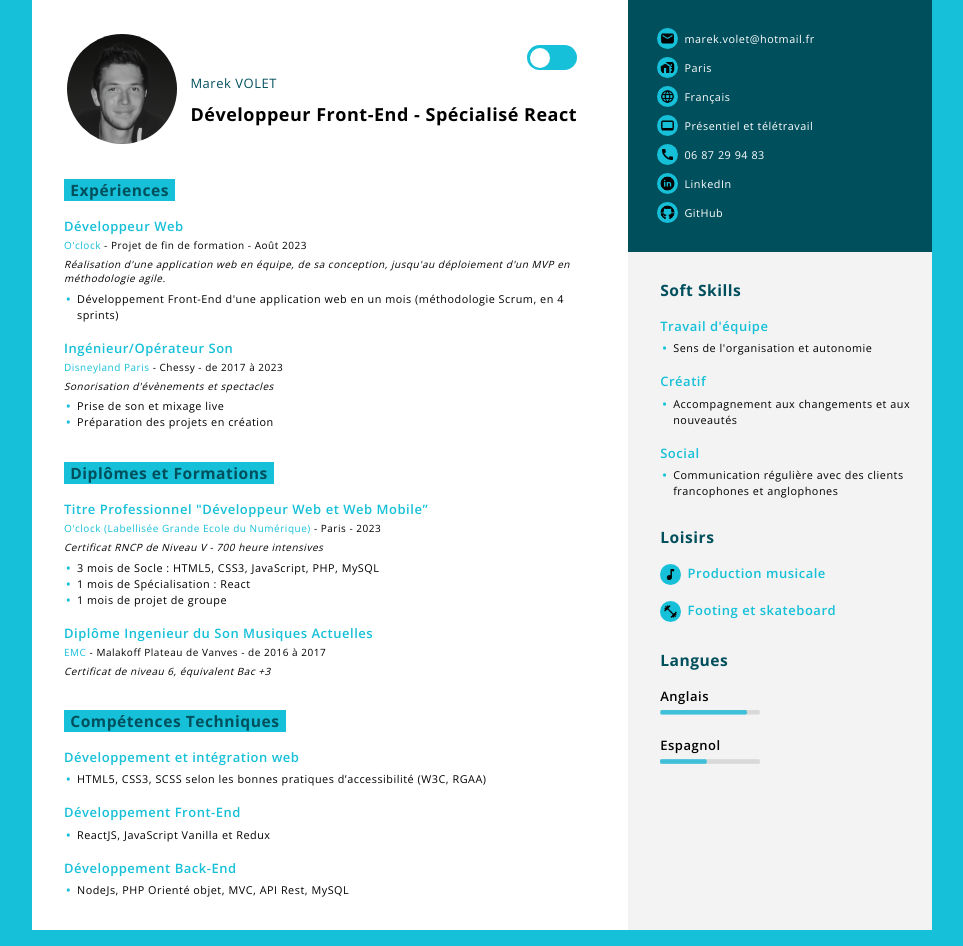
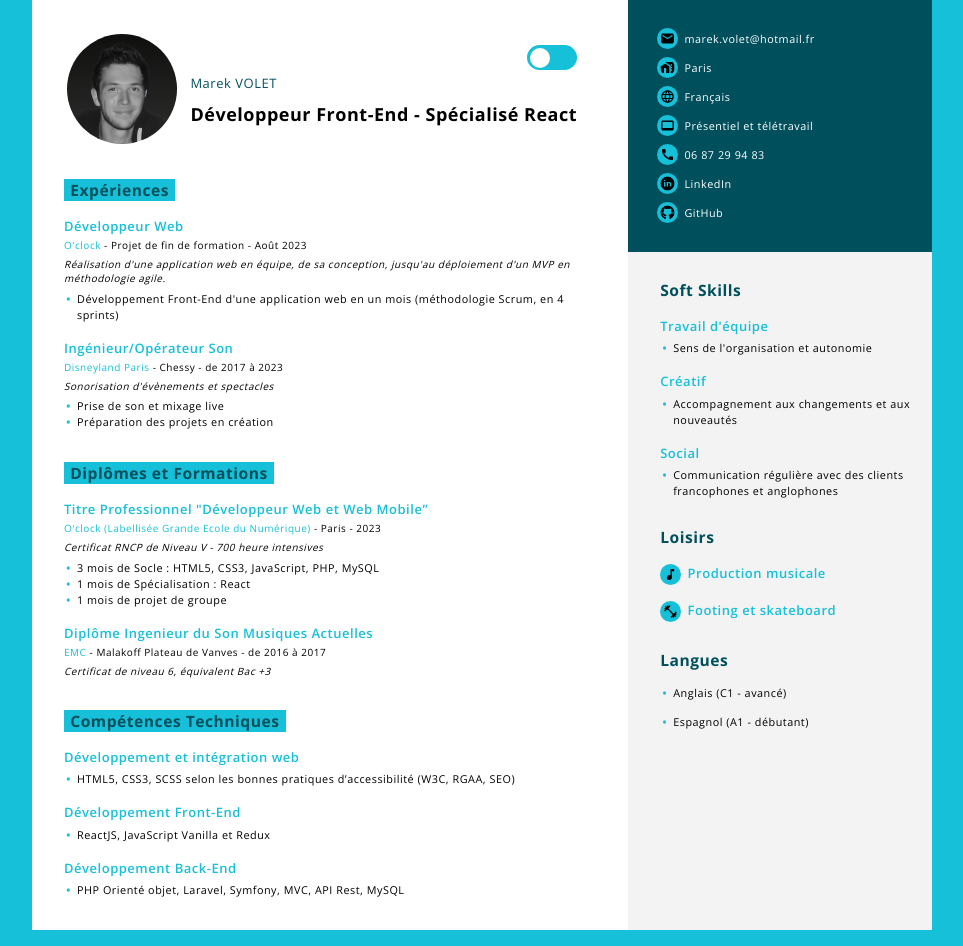
Before and after one commit to VOLETMarek/VOLETMarek.github.io, a PHP site: page /html/index.html in a window 1280 px wide. Shown: the part 17-963 px from the top of the page, without its empty margins (158-1121 px from the left). Run offline with PHP 8.4, Linux system fonts and the light colour scheme.

Commit message:
CV updated

```diff
--- a/CV_VOLET_MAREK/css/style.css
+++ b/CV_VOLET_MAREK/css/style.css
@@ -209,10 +209,6 @@ ul.main-section_list li::before {
     background-color: #003f4a;
 }
 
-.main-section_progressbar__wide {
-    inline-size: 20em;
-}
-
 .main-section_date_location {
     font-size: x-small;
     margin: 0.2rem 0 0;
@@ -321,6 +317,10 @@ ul.main-section_list li::before {
     margin: 0;
 }
 
+.section-list_item__lang {
+    margin: 0.5rem 0 0;
+}
+
 
 /********** Responsive Section **********/
 
--- a/CV_VOLET_MAREK/html/index.html
+++ b/CV_VOLET_MAREK/html/index.html
@@ -88,7 +88,7 @@
           <h2 class="main-section_title">Compétences Techniques</h2>
           <h3 class="main-section_text">Développement et intégration web</h3>
           <ul class="main-section_list">
-            <li class="section-list_item">HTML5, CSS3, SCSS selon les bonnes pratiques d’accessibilité (W3C, RGAA)</li>
+            <li class="section-list_item">HTML5, CSS3, SCSS selon les bonnes pratiques d’accessibilité (W3C, RGAA, SEO)</li>
           </ul>
           <h3 class="main-section_text">Développement Front-End</h3>
           <ul class="main-section_list">
@@ -96,7 +96,7 @@
           </ul>
           <h3 class="main-section_text">Développement Back-End</h3>
           <ul class="main-section_list">
-            <li class="section-list_item">NodeJs, PHP Orienté objet, MVC, API Rest, MySQL</li>
+            <li class="section-list_item">PHP Orienté objet, Laravel, Symfony, MVC, API Rest, MySQL</li>
           </ul>
         </section>
       </div>
@@ -176,15 +176,14 @@
 
         <section class="main-section_right">
           <h2 class="main-section_title__right">Langues</h2>
-          <div class="main-section_profil">
-            <h3 class="section-list_item__lang">Anglais</h3>
-            <img class="main-section_progressbar" src="../images/progressionbar/smallprogressionbar90.png" alt="progression_bar" />
-          </div>
-          <div class="main-section_profil">
-            <h3 class="section-list_item__lang">Espagnol</h3>
-            <img class="main-section_progressbar" src="../images/progressionbar/smallprogressionbar45.png" alt="progression_bar" />
-          </div>
+          <ul class="main-section_list">
+            <li class="section-list_item__lang">Anglais (C1 - avancé)</li>
+          </ul>
+          <ul class="main-section_list">
+            <li class="section-list_item__lang">Espagnol (A1 - débutant)</li>
+          </ul>
         </section>
+
       </div>
     </div>
     <script src="../js/theme.js"></script>
```
